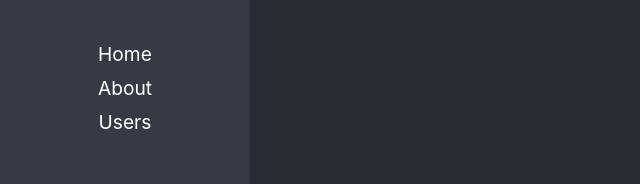
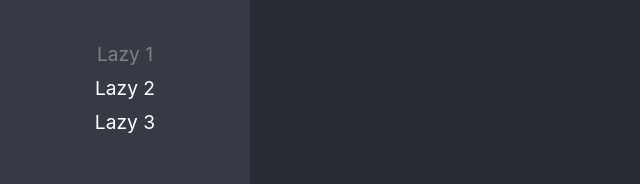
Before and after one commit to HectorAlrz/react-pro-devtalles, a React (Create React App) app: page /lazy1 in a window 1280 px wide. Before the commit this address led to /home. Shown: the part 155-339 px from the top of the page, without its empty margins (0-640 px from the left). Built offline with nearby package versions, Linux system fonts and the light colour scheme.

Commit message:
add: lazypage components

```diff
--- /dev/null
+++ b/src/01-lazyload/pages/LazyPage1.tsx
@@ -0,0 +1,8 @@
+
+import React from 'react'
+
+export const LazyPage1 = () => {
+  return (
+    <div>LazyPage1</div>
+  )
+}
--- /dev/null
+++ b/src/01-lazyload/pages/LazyPage2.tsx
@@ -0,0 +1,8 @@
+
+import React from 'react'
+
+export const LazyPage2 = () => {
+  return (
+    <div>LazyPage2</div>
+  )
+}
--- /dev/null
+++ b/src/01-lazyload/pages/LazyPage3.tsx
@@ -0,0 +1,8 @@
+
+import React from 'react'
+
+export const LazyPage3 = () => {
+  return (
+    <div>LazyPage3</div>
+  )
+}
--- /dev/null
+++ b/src/01-lazyload/pages/index.ts
@@ -0,0 +1,3 @@
+export { LazyPage1 } from "./LazyPage1";
+export { LazyPage2 } from "./LazyPage2";
+export { LazyPage3 } from "./LazyPage3";
--- a/src/routes/Navigation.tsx
+++ b/src/routes/Navigation.tsx
@@ -1,6 +1,7 @@
 import { BrowserRouter, Navigate } from "react-router-dom";
 import { Routes, Route, NavLink } from "react-router-dom";
 import logo from "../logo.svg";
+import { LazyPage1, LazyPage2, LazyPage3 } from "../01-lazyload/pages";
 
 function Navigation() {
   return (
@@ -11,35 +12,36 @@ function Navigation() {
           <ul>
             <li>
               <NavLink
-                to="/"
+                to="/lazy1"
                 className={({ isActive }) => (isActive ? "nav-active" : "")}
               >
-                Home
+                Lazy 1
               </NavLink>
             </li>
             <li>
               <NavLink
-                to="/about"
+                to="/lazy2"
                 className={({ isActive }) => (isActive ? "nav-active" : "")}
               >
-                About
+                Lazy 2
               </NavLink>
             </li>
             <li>
               <NavLink
-                to="/users"
+                to="/lazy3"
                 className={({ isActive }) => (isActive ? "nav-active" : "")}
               >
-                Users
+                Lazy 3
               </NavLink>
             </li>
           </ul>
         </nav>
         <Routes>
-          <Route path="/" element={<h1>Home Page</h1>} />
-          <Route path="/about" element={<h1>About Page</h1>} />
-          <Route path="/users" element={<h1>Users Page</h1>} />
-          <Route path="*" element={<Navigate to="/home" replace />} />
+          <Route path="lazy1" element={<LazyPage1 />} />
+          <Route path="lazy2" element={<LazyPage2 />} />
+          <Route path="lazy3" element={<LazyPage3 />} />
+
+          <Route path="*" element={<Navigate to="/lazy1" replace />} />
         </Routes>
       </div>
     </BrowserRouter>
```
